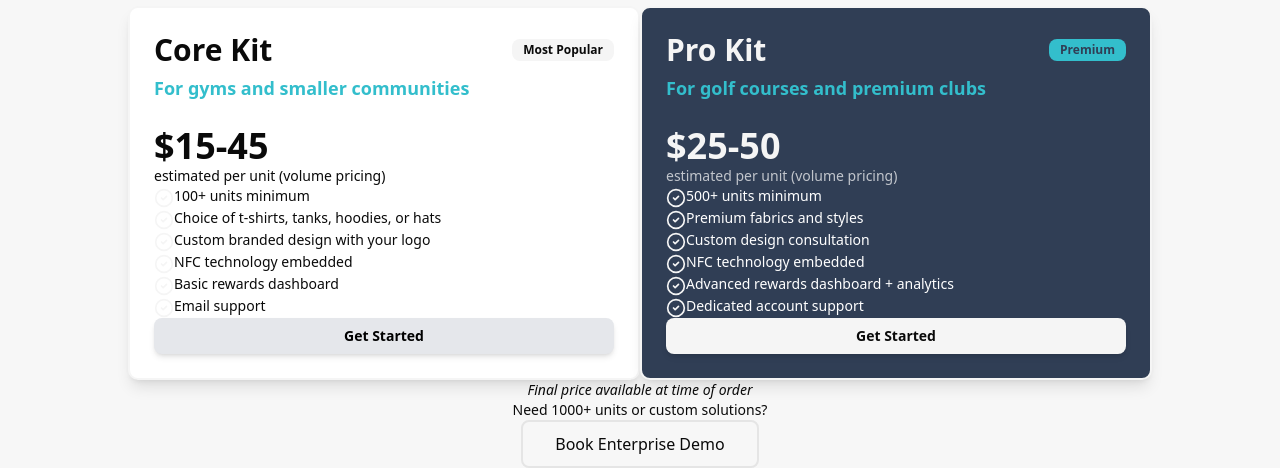
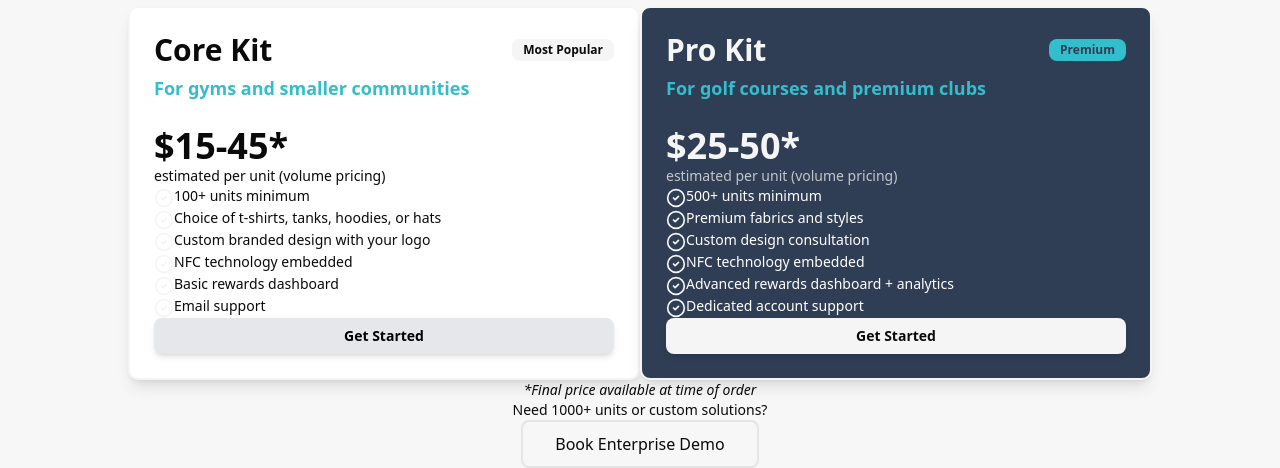
Before and after one commit to billriesner/vongab2b, a Next.js app: page /club in a window 1280 px wide. Shown: the part 2180-2648 px from the top of the page. Built offline with nearby package versions, Linux system fonts and the light colour scheme.

Commit message:
Add asterisk to pricing with disclaimer reference
- Added asterisk to Core Kit price: $15-45*
- Added asterisk to Pro Kit price: $25-50*
- Updated disclaimer to: '*Final price available at time of order'

Creates clear pricing disclosure pattern for both starter kits

```diff
--- a/app/club/page.tsx
+++ b/app/club/page.tsx
@@ -242,7 +242,7 @@ export default function ClubPage() {
             </CardHeader>
             <CardContent>
               <div className="mb-xl">
-                <p className="text-4xl font-bold text-navy mb-sm">$15-45</p>
+                <p className="text-4xl font-bold text-navy mb-sm">$15-45*</p>
                 <p className="text-sm text-text/70">estimated per unit (volume pricing)</p>
               </div>
               <ul className="space-y-md mb-xl">
@@ -293,7 +293,7 @@ export default function ClubPage() {
             </CardHeader>
             <CardContent>
               <div className="mb-xl">
-                <p className="text-4xl font-bold text-accent mb-sm">$25-50</p>
+                <p className="text-4xl font-bold text-accent mb-sm">$25-50*</p>
                 <p className="text-sm text-white/70">estimated per unit (volume pricing)</p>
               </div>
               <ul className="space-y-md mb-xl">
@@ -333,7 +333,7 @@ export default function ClubPage() {
         </div>
 
         <div className="text-center mt-lg mb-xl">
-          <p className="text-sm text-text/70 italic">Final price available at time of order</p>
+          <p className="text-sm text-text/70 italic">*Final price available at time of order</p>
         </div>
 
         <div className="text-center mt-3xl">
```
